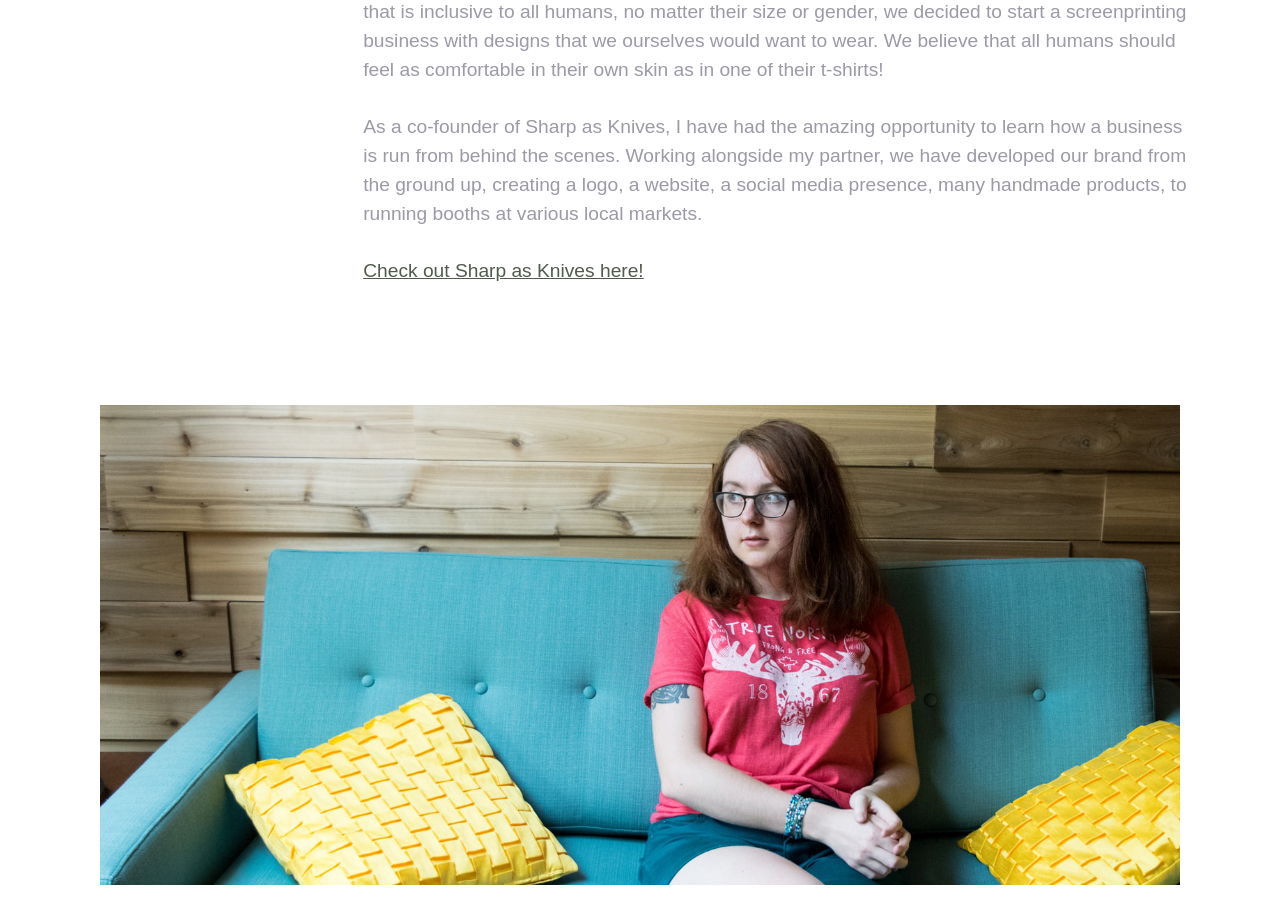
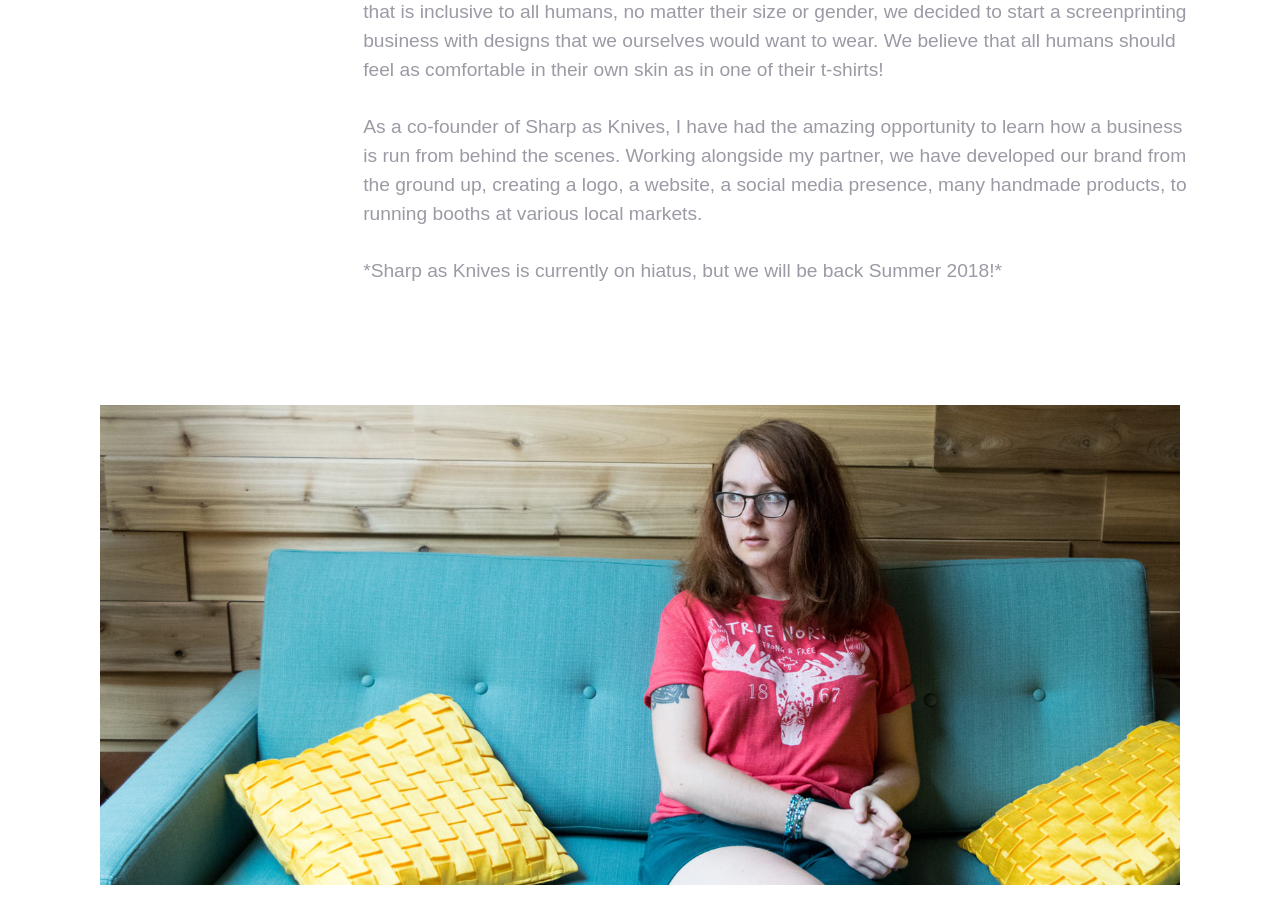
Before and after one commit to muxlowc/portfolio-site, a Jekyll site: the page built from sharpasknives.html, in a window 1280 px wide and 900 px high, scrolled down 947 px. Built offline with Jekyll 4.4.1, drawn with Linux system fonts in a browser that asks for light colours.

Commit message:
edited SAK text

```diff
--- a/sharpasknives.html
+++ b/sharpasknives.html
@@ -9,7 +9,7 @@ intro-text: |
   <br><br>
   As a co-founder of Sharp as Knives, I have had the amazing opportunity to learn how a business is run from behind the scenes. Working alongside my partner, we have developed our brand from the ground up, creating a logo, a website, a social media presence, many handmade products, to running booths at various local markets.
   <br><br>
-  <a href="https://www.sharpasknives.ca/">Check out Sharp as Knives here!</a>
+  *Sharp as Knives is currently on hiatus, but we will be back Summer 2018!*
 ---
 
 
```
